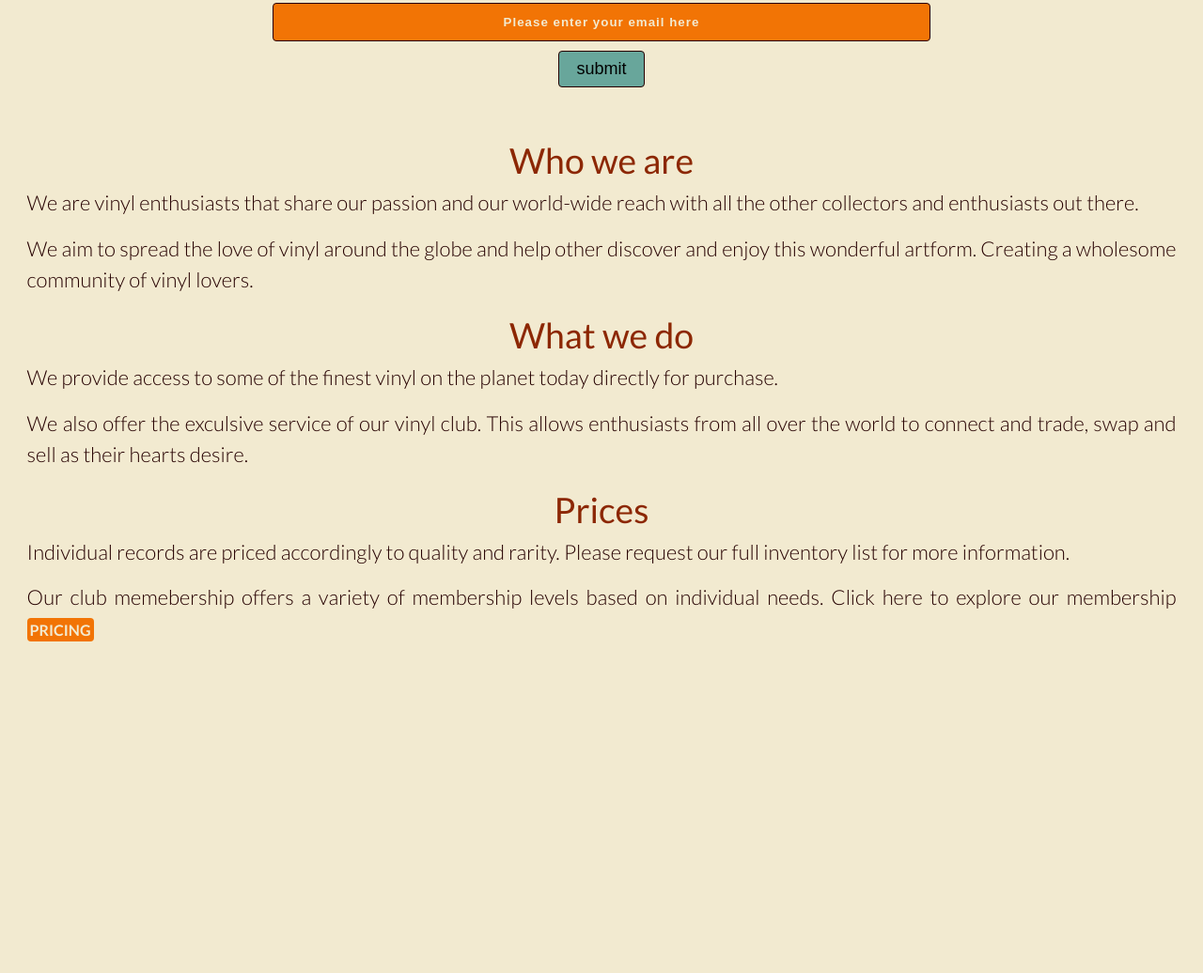
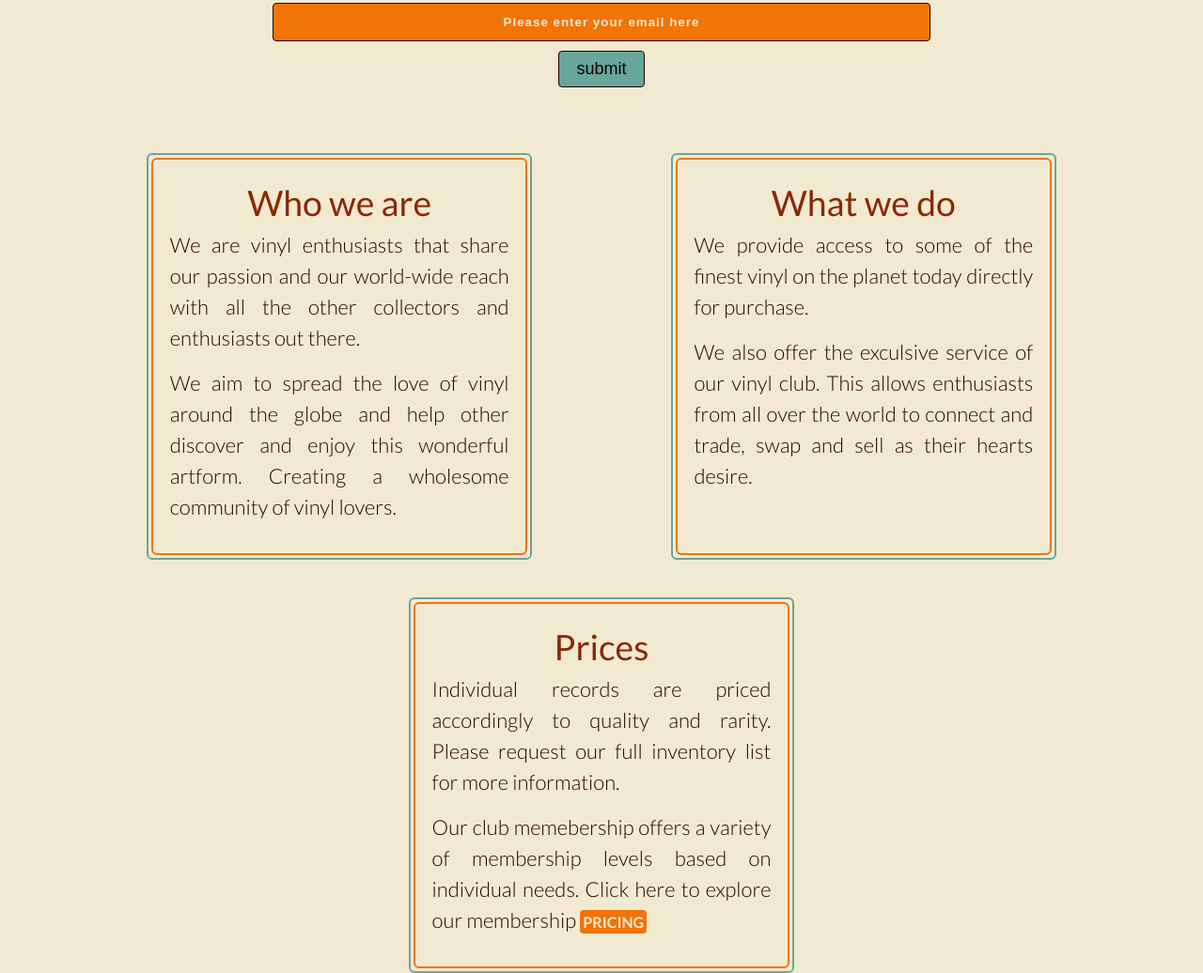
Before and after one commit to da-ol-man/WH-Product-Landing-Page, a plain HTML site: page index.html in a window 1280 px wide. Shown: the part 745-1781 px from the top of the page at 94% size. Before the commit the page ends 1576 px from the top, so only its background shows below. Drawn offline with Linux system fonts and the light colour scheme.

Commit message:
finished css for about

```diff
--- a/main.css
+++ b/main.css
@@ -32,7 +32,7 @@ h2 {
   font-size: 1.7rem;
   color: #8C2703;
   font-weight: 500;
-
+  text-align: center;
 }
 
 h3 {
@@ -86,6 +86,7 @@ header #nav-bar {
   display: flex;
   justify-content: space-around;
   width: 100%;
+  z-index: 999;
   }
 
   .logo {
@@ -181,6 +182,14 @@ form label input::placeholder {
 
 /* ===== ABOUT ===== */
 
+#co-info > div {
+  position: relative;
+  border: 1px solid #F27405;
+  border-radius: 6px;
+  padding: .5rem;
+  margin: .5rem;
+}
+
 #co-info > div p {
  text-align: justify;
  margin-bottom: .7rem;
@@ -266,5 +275,38 @@ form label input::placeholder {
 
   #email {
     max-width: 700px;
+  }
+
+  #co-info {
+    display: flex;
+    justify-content: space-evenly;
+    flex-wrap: wrap;
+  }
+
+  #co-info h2 {
+    text-align: center;
+  }
+
+  #co-info > div {
+    position: relative;
+    border: 2px solid #F27405;
+    border-radius: 6px;
+    padding: .8rem;
+    margin: 25px;
+    text-align: justify;
+    max-width: 400px;
+  }
+
+  #co-info div:before {
+    content: " ";
+    position: absolute;
+    z-index: 1;
+    top: -7px;
+    left: -7px;
+    right: -7px;
+    bottom: -7px;
+    border: 2px solid #68A69B;
+    border-radius: 6px;
+  }
 
 }
```
